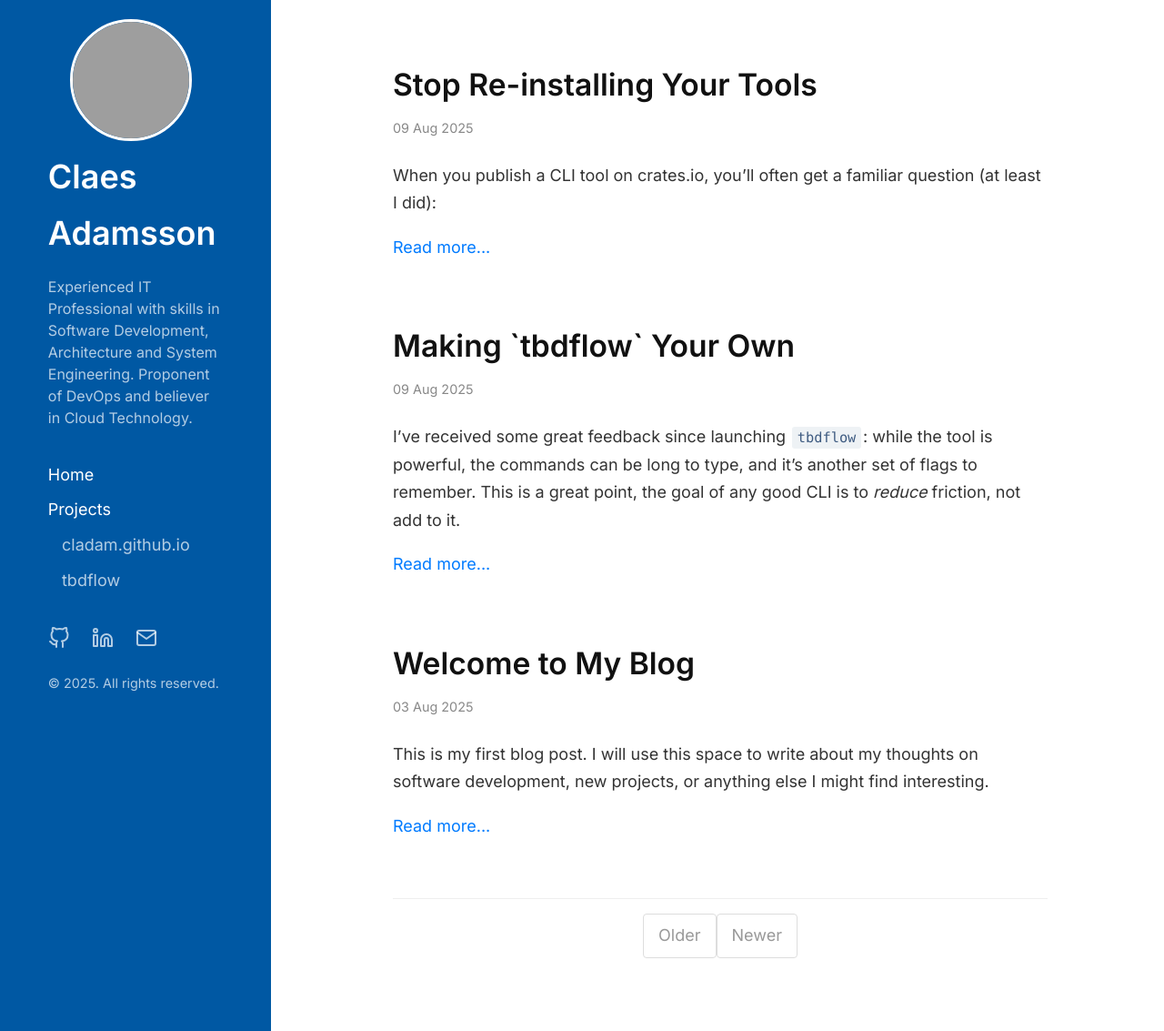
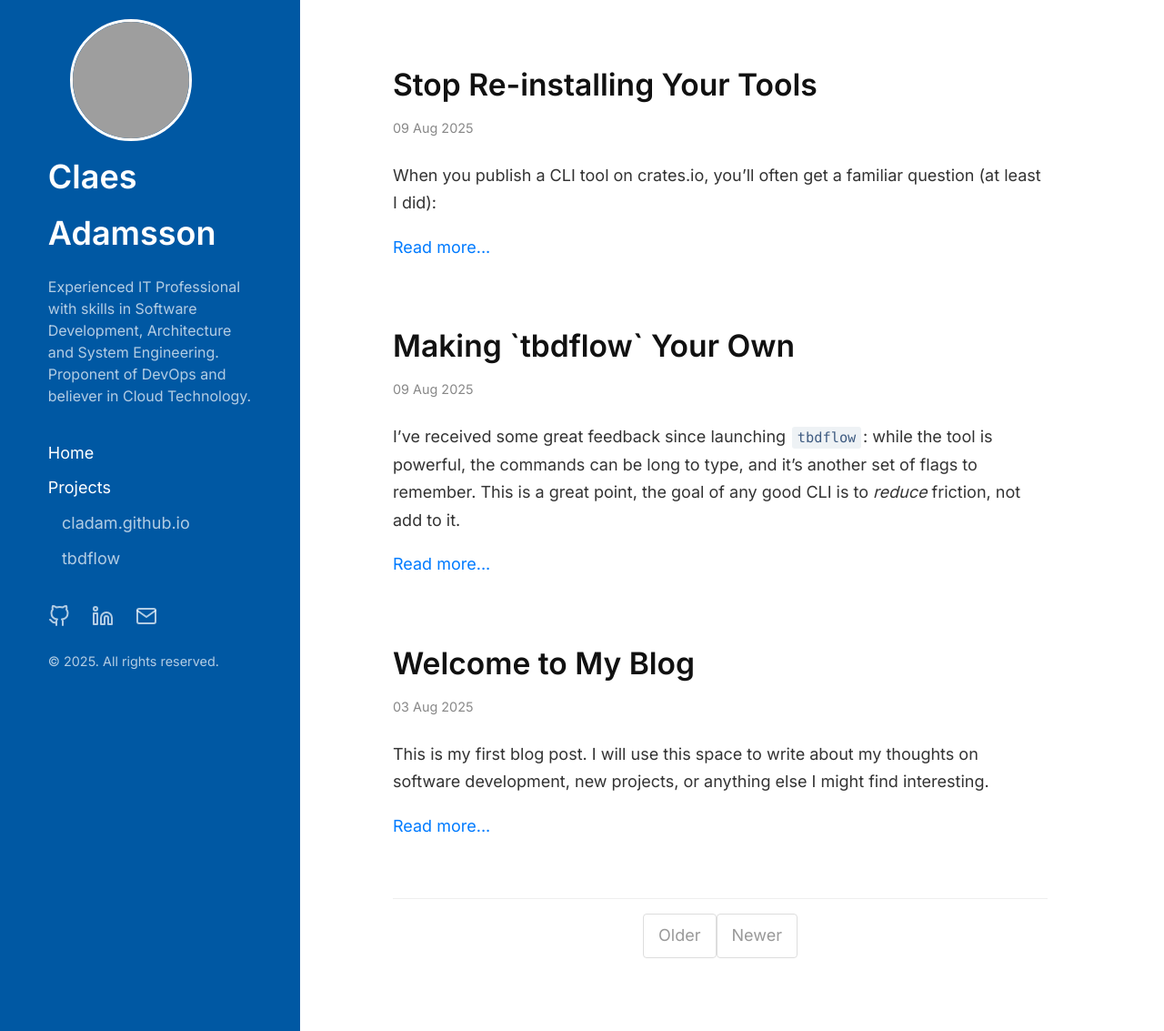
Before and after one commit to cladam/cladam.github.io, a Jekyll site: the page built from index.html, in a window 1280 px wide and 1133 px high. Shown: the whole window at 91% size. Built offline with Jekyll 4.4.1, drawn with Linux system fonts in a browser that asks for light colours; the list of posts is cut into pages by our own code; grey boxes are pictures that could not be loaded.

Commit message:
Update style.css

```diff
--- a/assets/css/style.css
+++ b/assets/css/style.css
@@ -63,7 +63,7 @@ a:hover {
     top: 0;
     left: 0;
     bottom: 0;
-    width: 16rem;
+    width: 18rem;
     padding: 1.3rem;
     color: var(--sidebar-text-color);
     background-color: var(--sidebar-bg-color);
```
